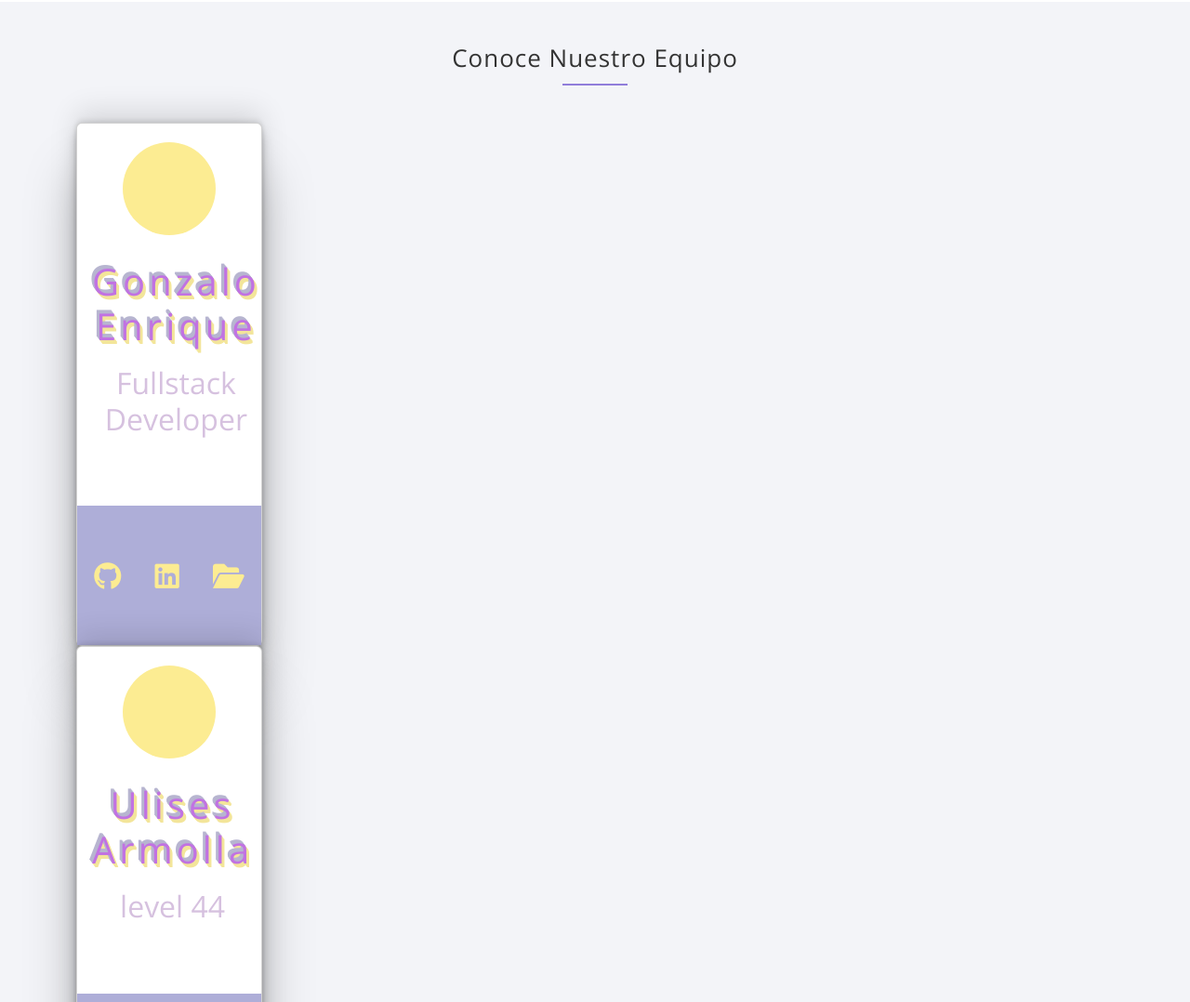
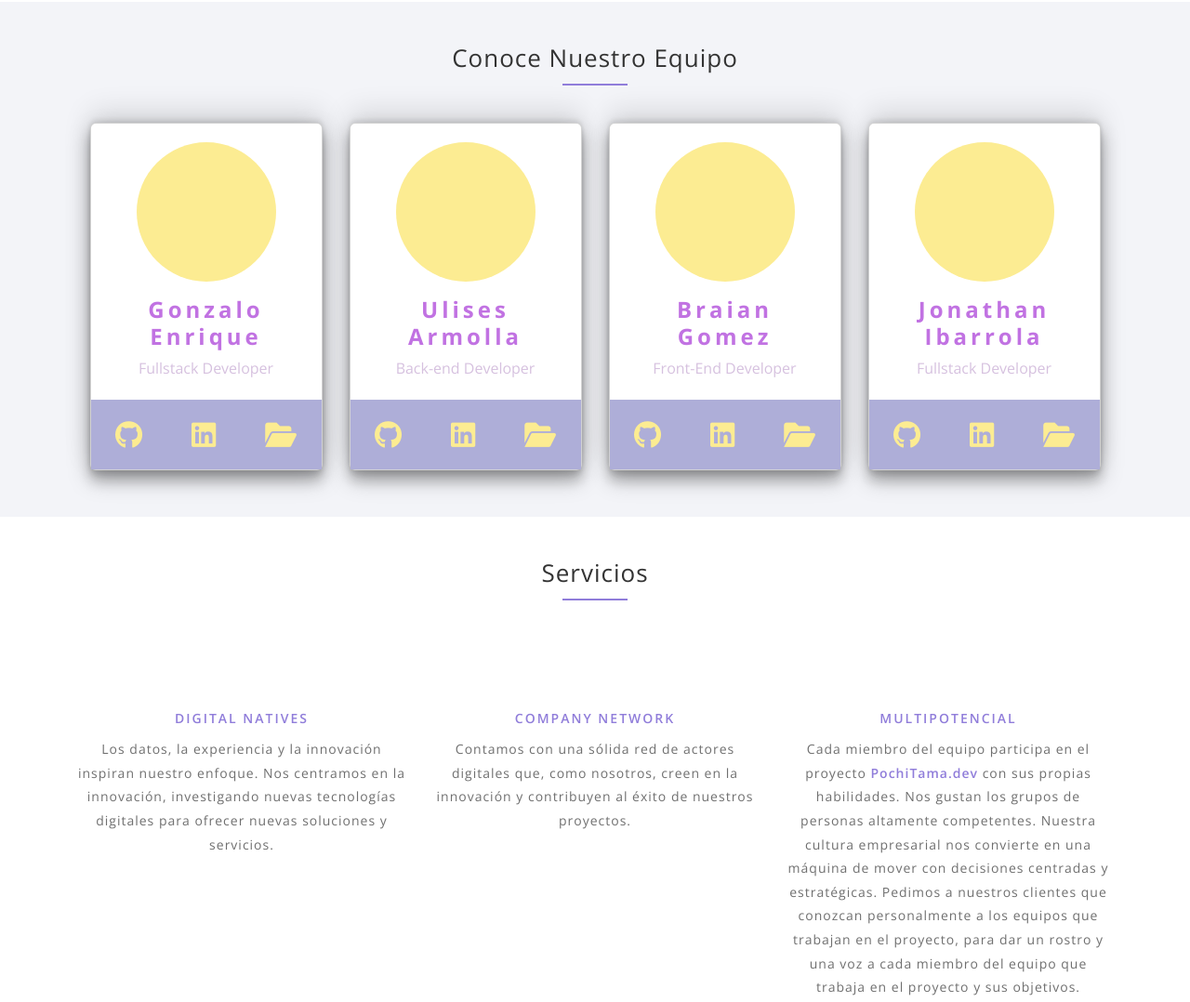
Before and after one commit to PochiTama-dev/PochiTama.site, a plain HTML site: page index.html in a window 1280 px wide. Shown: the part 920-1998 px from the top of the page at 93% size. Drawn offline with nearby package versions, Linux system fonts and the light colour scheme.

Commit message:
arreglo de tarjeta en version desktop

```diff
--- a/public/css/tarjeta.css
+++ b/public/css/tarjeta.css
@@ -2,9 +2,12 @@
     display: flex;
     flex-direction: column;
 }
-
+.cards{
+    display: flex;
+    justify-content: space-around;
+}
 .card {
-    width: 200px;
+    width: 250px;
     height: 200px;
     background-color: whitesmoke;
     border-top-left-radius: 20px;
@@ -12,7 +15,7 @@
     display: flex;
     flex-direction: column;
     justify-content: center;
-    box-shadow: rgba(0, 0, 0, 0.25) 0px 54px 55px, rgba(0, 0, 0, 0.12) 0px -12px 30px, rgba(0, 0, 0, 0.12) 0px 4px 6px, rgba(0, 0, 0, 0.17) 0px 12px 13px, rgba(0, 0, 0, 0.09) 0px -3px 5px;
+    box-shadow: rgba(0, 0, 0, 0.25) 0px 10px 25px, rgba(0, 0, 0, 0.12) 0px -12px 30px, rgba(0, 0, 0, 0.12) 0px 4px 6px, rgba(0, 0, 0, 0.17) 0px 12px 13px, rgba(0, 0, 0, 0.09) 0px -3px 5px;
 
 
   }
@@ -20,8 +23,8 @@
 
 
   .card .photo {
-    width: 100px;
-    height: 100px;
+    width: 150px;
+    height: 150px;
     background-color: #FCEC92;
     border-radius: 50%;
     text-align: center;
@@ -30,8 +33,8 @@
   }
 
   .card .photo img {
-    width: 100px;
-    height: 100px;
+    width: 150px;
+    height: 150px;
     border-radius: 50%;
     text-align: center;
   }
@@ -84,99 +87,37 @@
     display: flex;
     flex-direction: column;
     margin: auto;
-    margin-bottom: 50px;
+    /* margin-bottom: 50px; */
     /* height: 100%; */
   }
 
   .card .content h1 {
     color: #c172e2;
+    font-size: 24px;
+    font-weight: 700;
+    text-align: center;
+    width: 100%;
+    margin: 0;
+    /* margin-top: 10px; */
+  }
 
 
-
-
-    text-align: center;
-
-
-    width: 100%;
-    animation: move linear 2000ms infinite;
-    margin-top: 10px;
+  .content .nombre {
+    display: flex;
+    flex-direction: column;
+    gap: 1;
   }
-
-  @keyframes move {
-    0% {
-      text-shadow:
-        4px -4px 0 #FCEC92,
-        3px -3px 0 #FCEC92,
-        2px -2px 0 #FCEC92,
-        1px -1px 0 #FCEC92,
-        -4px 4px 0 #AEAED8,
-        -3px 3px 0 #AEAED8,
-        -2px 2px 0 #AEAED8,
-        -1px 1px 0 #AEAED8
-      ;
-    }
-    25% {
-      text-shadow:
-        -4px -4px 0 #AEAED8,
-        -3px -3px 0 #AEAED8,
-        -2px -2px 0 #AEAED8,
-        -1px -1px 0 #AEAED8,
-        4px 4px 0 #FCEC92,
-        3px 3px 0 #FCEC92,
-        2px 2px 0 #FCEC92,
-        1px 1px 0 #FCEC92
-      ;
-    }
-    50% {
-      text-shadow:
-        -4px 4px 0 #FCEC92,
-        -3px 3px 0 #FCEC92,
-        -2px 2px 0 #FCEC92,
-        -1px 1px 0 #FCEC92,
-        4px -4px 0 #AEAED8,
-        3px -3px 0 #AEAED8,
-        2px -2px 0 #AEAED8,
-        1px -1px 0 #AEAED8
-      ;
-    }
-    75% {
-      text-shadow:
-        4px 4px 0 #AEAED8,
-        3px 3px 0 #AEAED8,
-        2px 2px 0 #AEAED8,
-        1px 1px 0 #AEAED8,
-        -4px -4px 0 #FCEC92,
-        -3px -3px 0 #FCEC92,
-        -2px -2px 0 #FCEC92,
-        -1px -1px 0 #FCEC92
-      ;
-    }
-    100% {
-      text-shadow:
-        4px -4px 0 #FCEC92,
-        3px -3px 0 #FCEC92,
-        2px -2px 0 #FCEC92,
-        1px -1px 0 #FCEC92,
-        -4px 4px 0 #AEAED8,
-        -3px 3px 0 #AEAED8,
-        -2px 2px 0 #AEAED8,
-        -1px 1px 0 #AEAED8
-      ;
-    }
-  }
-
   .card .content h2 {
   color: #D6C1DF;
+  font-size: 16px;
   /* padding-bottom: 50px; */
   margin-top: 10px;
   }
 
-  .card .content span {
-    margin-top: 20px;
-  }
+
   .card .hability {
     background-color: #AEAED8;
-    height: 150px;
+    height: 75px;
     align-items: flex-end;
     display: flex;
     justify-content: space-around;
@@ -185,11 +126,11 @@
 
   }
 
-  .card .hability:hover {
-    box-shadow: #FCEC92 0px 50px 100px -20px, #FCEC92 0px 30px 60px -30px, #FCEC92 0px -2px 6px 0px inset;
+ /*  .card .hability:hover {
+    box-shadow: #FCEC92 0px 50px 30px 5px, #FCEC92 0px 30px 60px -30px, #FCEC92 0px -2px 6px 0px inset;
     -webkit-animation: fade-in 1.2s cubic-bezier(.39, .575, .565, 1.000) both;
     animation: fade-in 1.2s cubic-bezier(.39, .575, .565, 1.000) both
-  }
+  } */
 
   @-webkit-keyframes fade-in {
     0% {
--- a/public/js/partials.js
+++ b/public/js/partials.js
@@ -69,8 +69,11 @@ const nuestroEquipo = `
 
 				</div>
 				<div class="content">
-				  <h1>Ulises Armolla</h1>
-				  <h2>level 44</h2>
+				<div class="nombre">
+				<h1>Ulises</h1>
+				<h1>Armolla</h1>
+				</div>
+				  <h2>Back-end Developer</h2>
 
 				</div>
 
@@ -91,8 +94,11 @@ const nuestroEquipo = `
 
 				</div>
 				<div class="content">
-				  <h1>Braian Gomez</h1>
-				  <h2>level 27</h2>
+				<div class="nombre">
+				  <h1>Braian</h1>
+				  <h1>Gomez</h1>
+				  </div>
+				  <h2>Front-End Developer</h2>
 
 
 				</div>
@@ -107,7 +113,25 @@ const nuestroEquipo = `
 				</div>
 			  </div>
 
+			  <div class="card">
+			  <div class="photo">
 
+			  </div>
+			  <div class="content">
+				<h1>Jonathan Ibarrola</h1>
+				<h2>Fullstack Developer</h2>
+
+			  </div>
+
+			  <div class="hability">
+
+				<div class="sub-hability"><a href=""><i class="fa-brands fa-github"></i></a></div>
+
+				<div class="sub-hability"><a href=""><i class="fa-brands fa-linkedin"></i></a></div>
+
+				<div class="sub-hability"><a href=""><i class="fa-solid fa-folder-open"></i></a></div>
+			  </div>
+			</div>
 	</div>
 </div>
 
```
